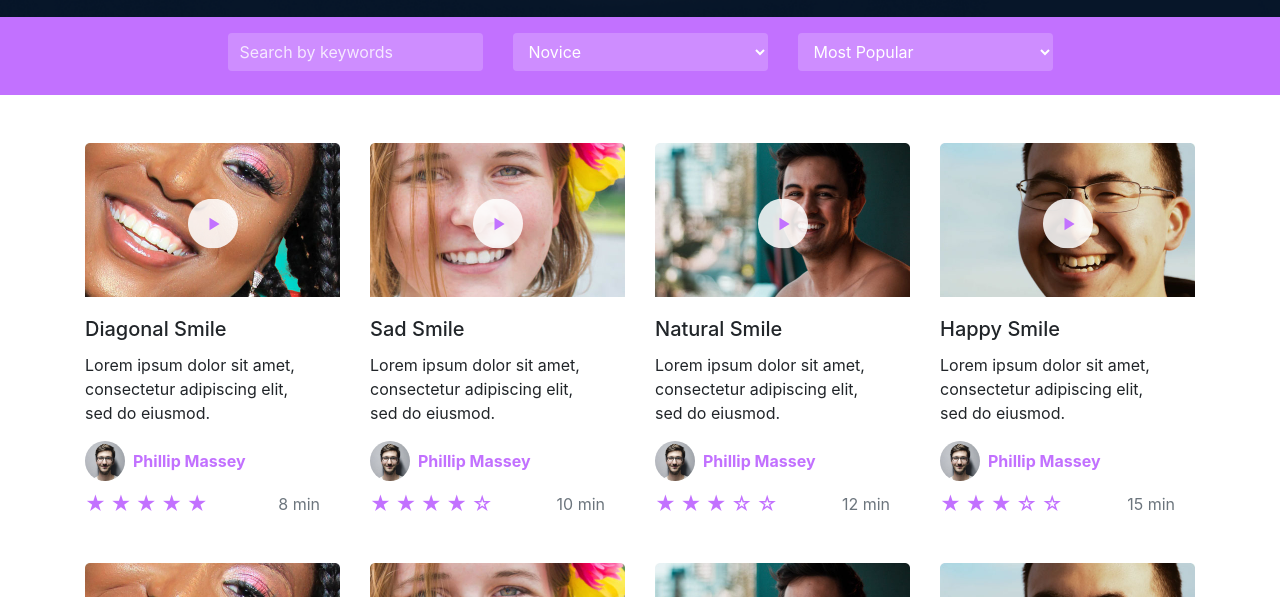
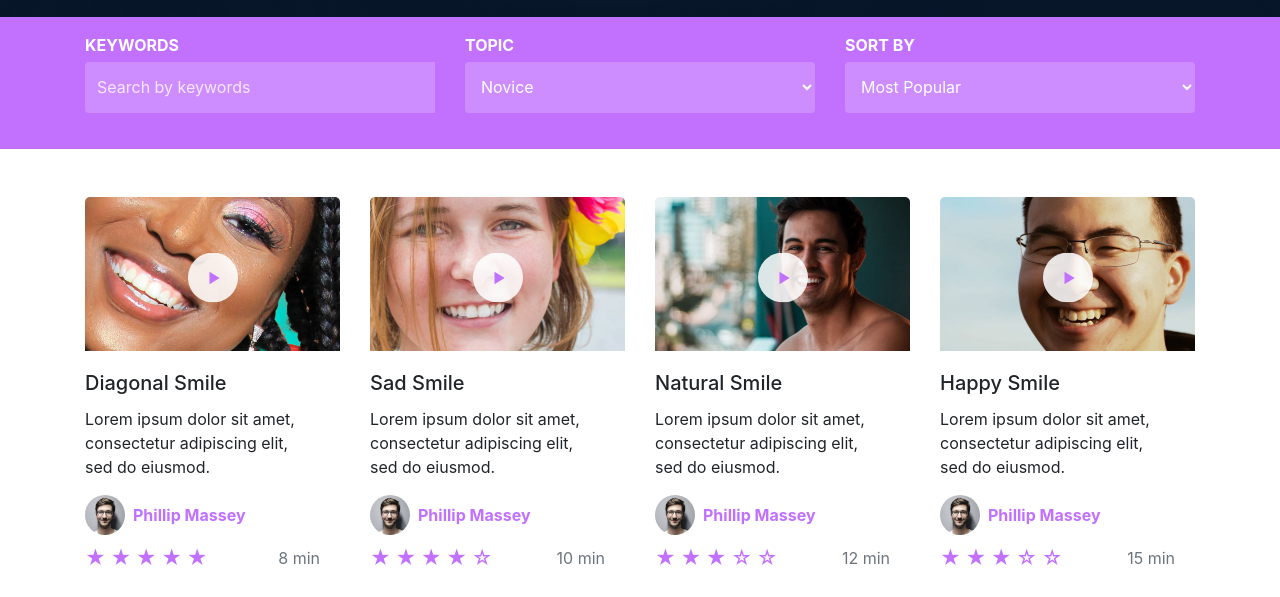
Before and after one commit to manningstinson/atlas-smiling-school, a website: page courses.html in a window 1280 px wide. Shown: the part 203-800 px from the top of the page. Drawn offline with nearby package versions, Linux system fonts and the light colour scheme; files that its build step writes are made by us from their sources.

Commit message:
updated search section

```diff
--- a/courses.html
+++ b/courses.html
@@ -63,23 +63,33 @@
     </div>
 
     <section class="search-section py-3">
-      <div class="container text-center">
+      <div class="container">
         <div class="row justify-content-center">
-          <div class="col-md-3 mb-2">
-            <input
-              type="text"
-              class="form-control"
-              placeholder="Search by keywords"
-            />
+          <div class="col-md-4 mb-2">
+            <label class="search-label text-left">KEYWORDS</label>
+            <div class="input-group">
+              <input
+                type="text"
+                class="form-control search-input"
+                placeholder="Search by keywords"
+              />
+              <div class="input-group-append">
+                <span class="input-group-text">
+                  <i class="fa fa-search"></i>
+                </span>
+              </div>
+            </div>
           </div>
-          <div class="col-md-3 mb-2">
-            <select class="form-control">
+          <div class="col-md-4 mb-2">
+            <label class="search-label text-left">TOPIC</label>
+            <select class="form-control search-input">
               <option value="novice">Novice</option>
               <!-- Add more options as needed -->
             </select>
           </div>
-          <div class="col-md-3 mb-2">
-            <select class="form-control">
+          <div class="col-md-4 mb-2">
+            <label class="search-label text-left">SORT BY</label>
+            <select class="form-control search-input">
               <option value="most-popular">Most Popular</option>
               <!-- Add more options as needed -->
             </select>
--- a/scss/styles.scss
+++ b/scss/styles.scss
@@ -23,7 +23,6 @@ html {
 .navbar-brand {
   display: flex;
   align-items: center;
-  margin-left: 20px;
 }
 
 .navbar-brand img {
@@ -143,12 +142,41 @@ html {
     background-color: rgba(255, 255, 255, 0.2); // Semi-transparent white
     color: #fff;
     border: none;
+    height: 51px; // Set the height of the input fields
+    width: 100%; // Set the width to fill the column
+    max-width: 350px; // Set the max width to 350px
     &::placeholder {
       color: #fff;
       opacity: 0.8; // Adjust placeholder opacity if needed
     }
   }
 }
+
+.search-label {
+  display: block;
+  color: #fff;
+  font-weight: bold;
+  margin-bottom: 5px;
+  text-transform: uppercase;
+  text-align: left;
+}
+
+.input-group-text {
+  background-color: transparent;
+  border: none;
+  color: #fff;
+}
+
+.input-group .form-control {
+  border-top-right-radius: 0;
+  border-bottom-right-radius: 0;
+}
+
+.input-group .input-group-append .input-group-text {
+  border-top-left-radius: 0;
+  border-bottom-left-radius: 0;
+}
+
 .course-card {
   border: none;
   .card-img-top {
```
